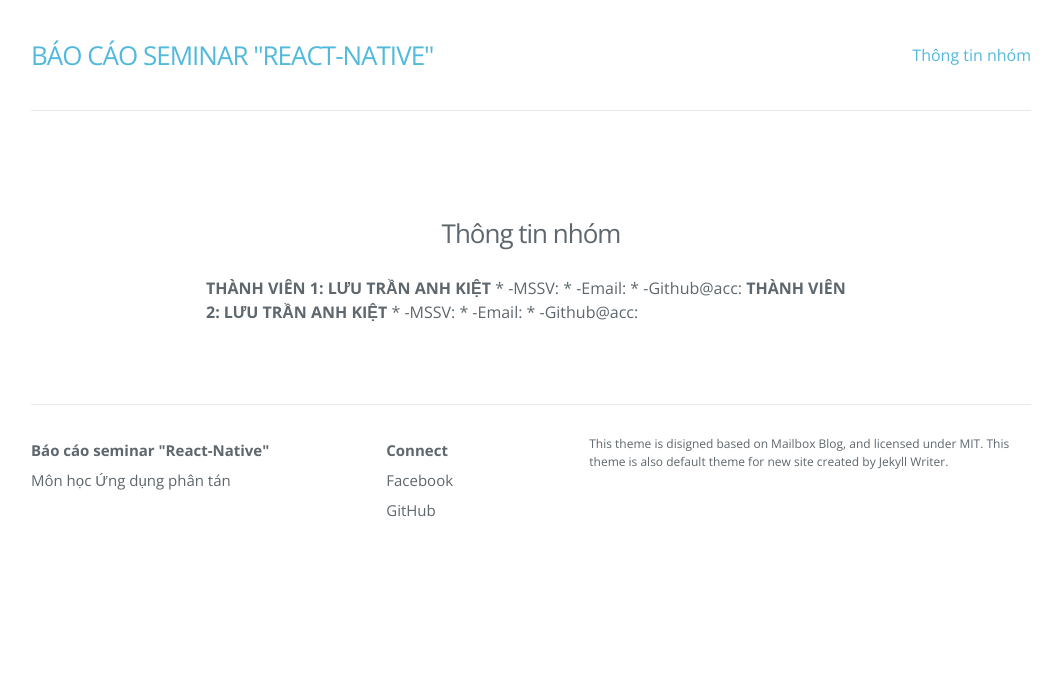
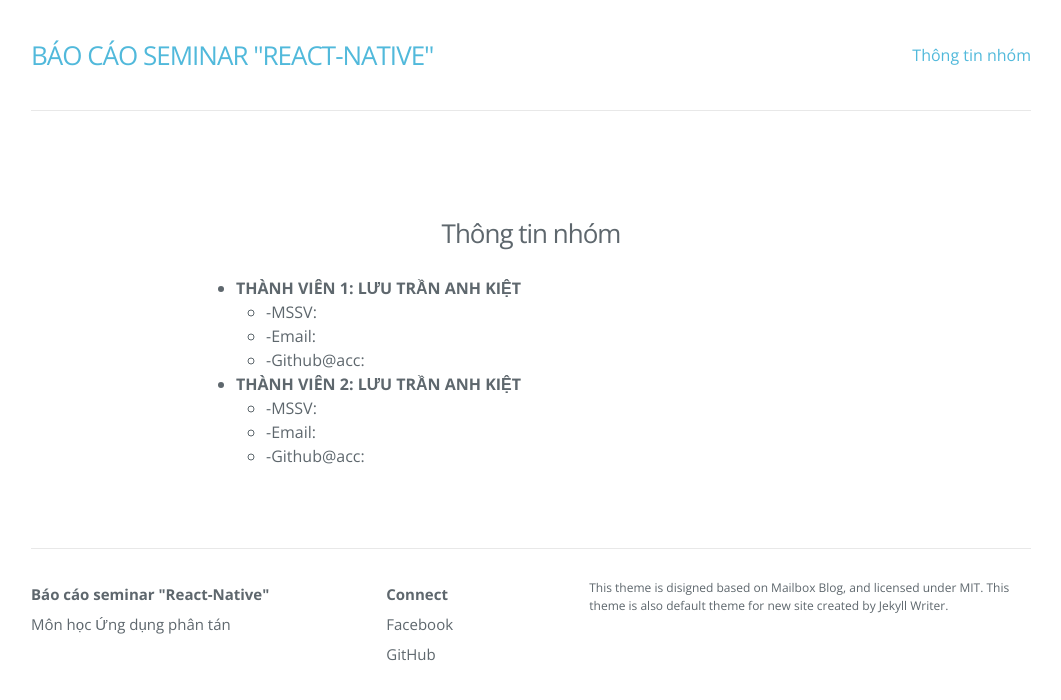
Before and after one commit to kietluu007/kietluu007.github.io, a Jekyll site: the page built from about.md, in a window 1280 px wide. Shown: the top 700 px of the page, without its empty margins (109-1170 px from the left). Built offline with Jekyll 4.4.1, drawn with Linux system fonts in a browser that asks for light colours; nearby versions of some CDN libraries.

```diff
--- a/_config.yml
+++ b/_config.yml
@@ -17,7 +17,7 @@ permalink: /:year/:month/:day/:title/
 paginate: 6
 paginate_path: "/page/:num/"
 twitter_username: jekyllwriter
-github_username:  jekyllwriter
+github_username:  kietluu007
 gems: [jekyll-paginate]
 
 # Build settings
--- a/_posts/2015-12-18-welcome-to-jekyll.markdown
+++ b/_posts/2015-12-18-welcome-to-jekyll.markdown
@@ -8,5 +8,3 @@ categories:
 
 ---
 Nội dung báo cáo seminar
-
-This theme is published under MIT License, I hope you may like it =)
--- a/about.md
+++ b/about.md
@@ -4,11 +4,11 @@ title: Thông tin nhóm
 permalink: /about/
 ---
 
-**THÀNH VIÊN 1: LƯU TRẦN ANH KIỆT**
-	* -MSSV:
-	* -Email:
-	* -Github@acc:
-**THÀNH VIÊN 2: LƯU TRẦN ANH KIỆT**
-	* -MSSV:
-	* -Email:
-	* -Github@acc:
+* **THÀNH VIÊN 1: LƯU TRẦN ANH KIỆT**
+  * -MSSV:
+  * -Email:
+  * -Github@acc:
+* **THÀNH VIÊN 2: LƯU TRẦN ANH KIỆT**
+  * -MSSV:
+  * -Email:
+  * -Github@acc:
```
